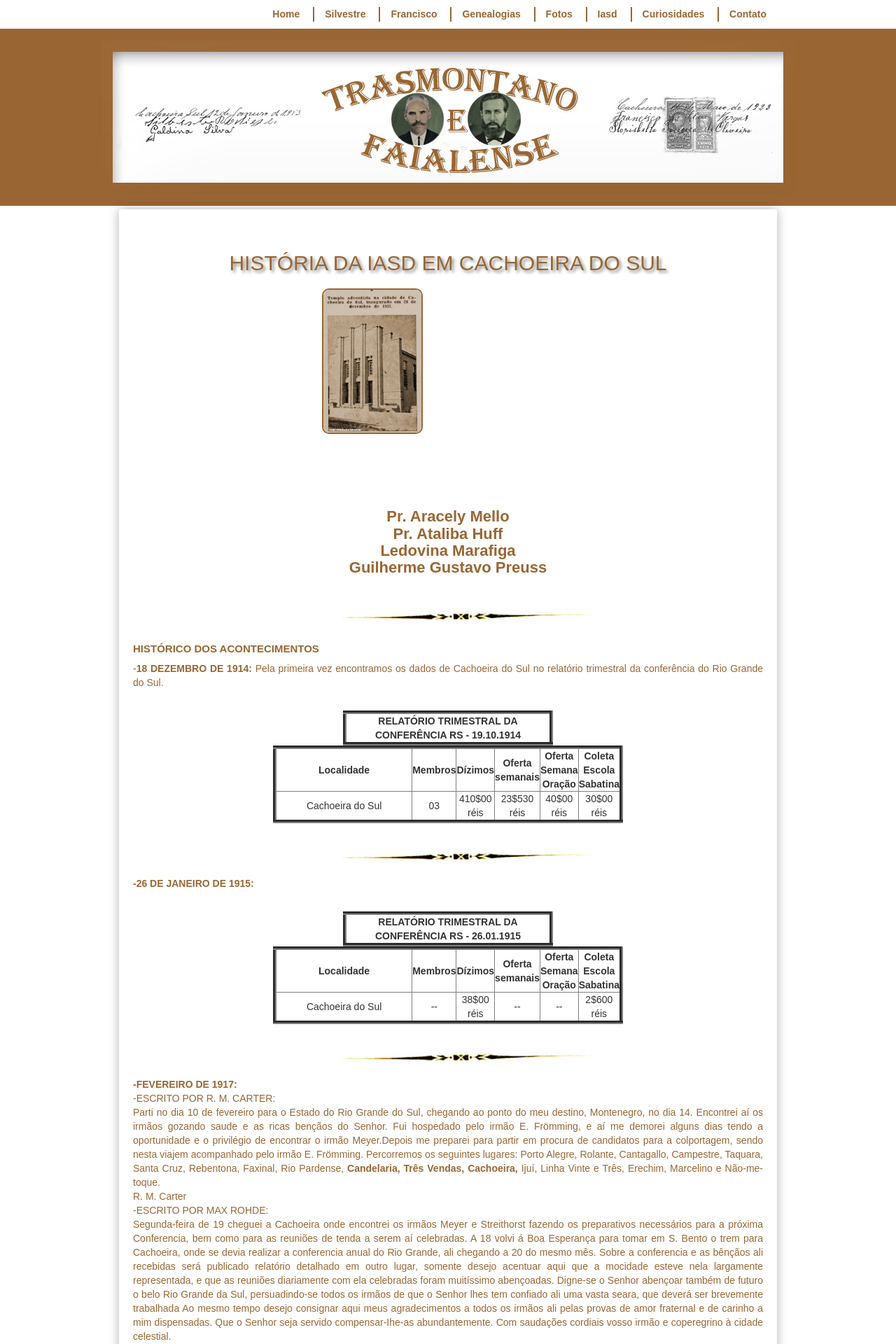
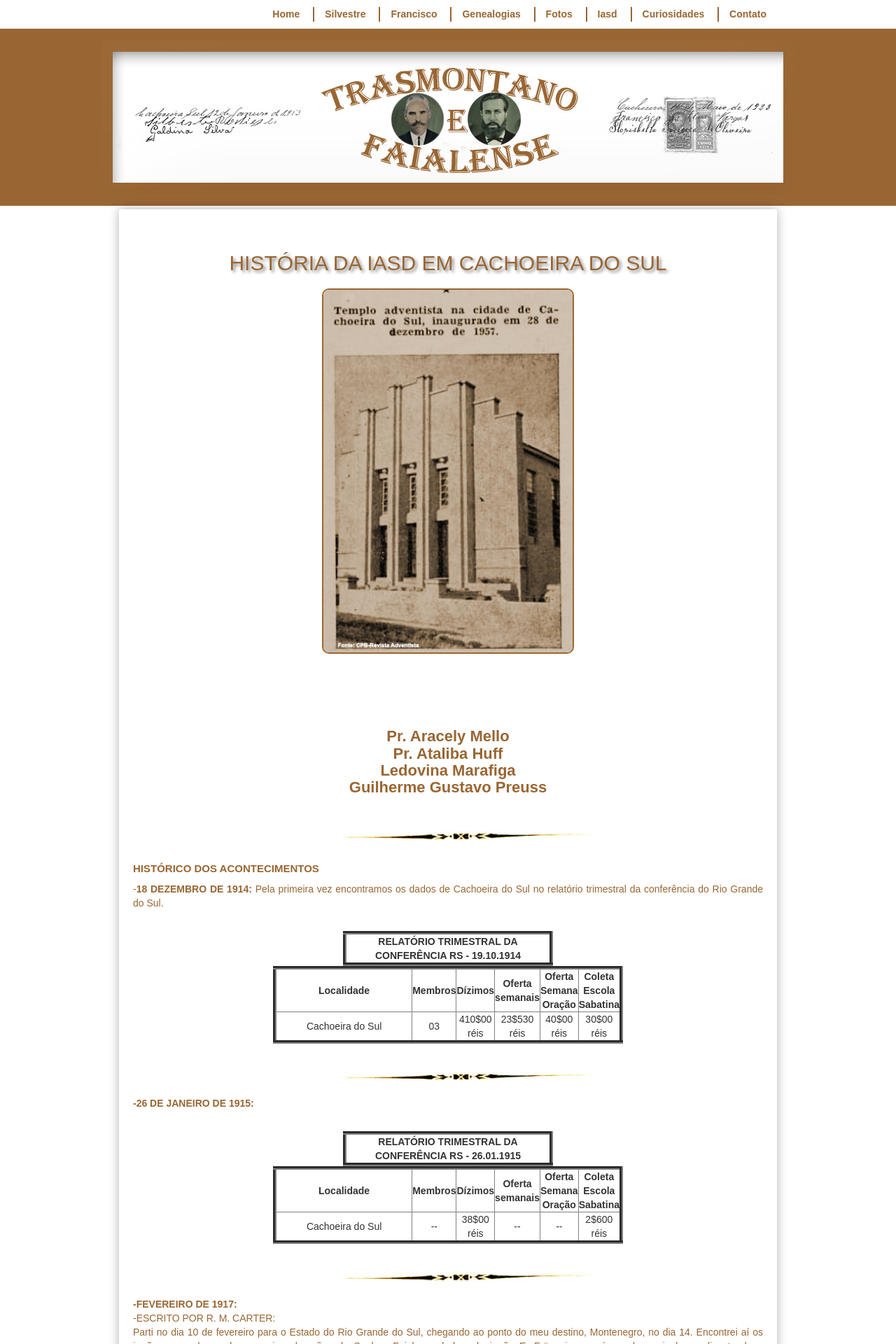
Before and after one commit to claudiovargas1955/claudiovargas1955.github.io, a Jekyll site: the page built from _pages/história-da-iasd-cachoeira.html, in a window 1280 px wide. Shown: the top 1920 px of the page at 70% size. Built offline with Jekyll 4.4.1, drawn with Linux system fonts in a browser that asks for light colours; some web fonts are replaced.

Commit message:
Update história-da-iasd-cachoeira.html

```diff
--- a/_pages/história-da-iasd-cachoeira.html
+++ b/_pages/história-da-iasd-cachoeira.html
@@ -103,7 +103,7 @@ tr:hover{
   }
 
   .fig{
-       width: 40%;
+       width: 100%;
   }
 
 </style>
```
